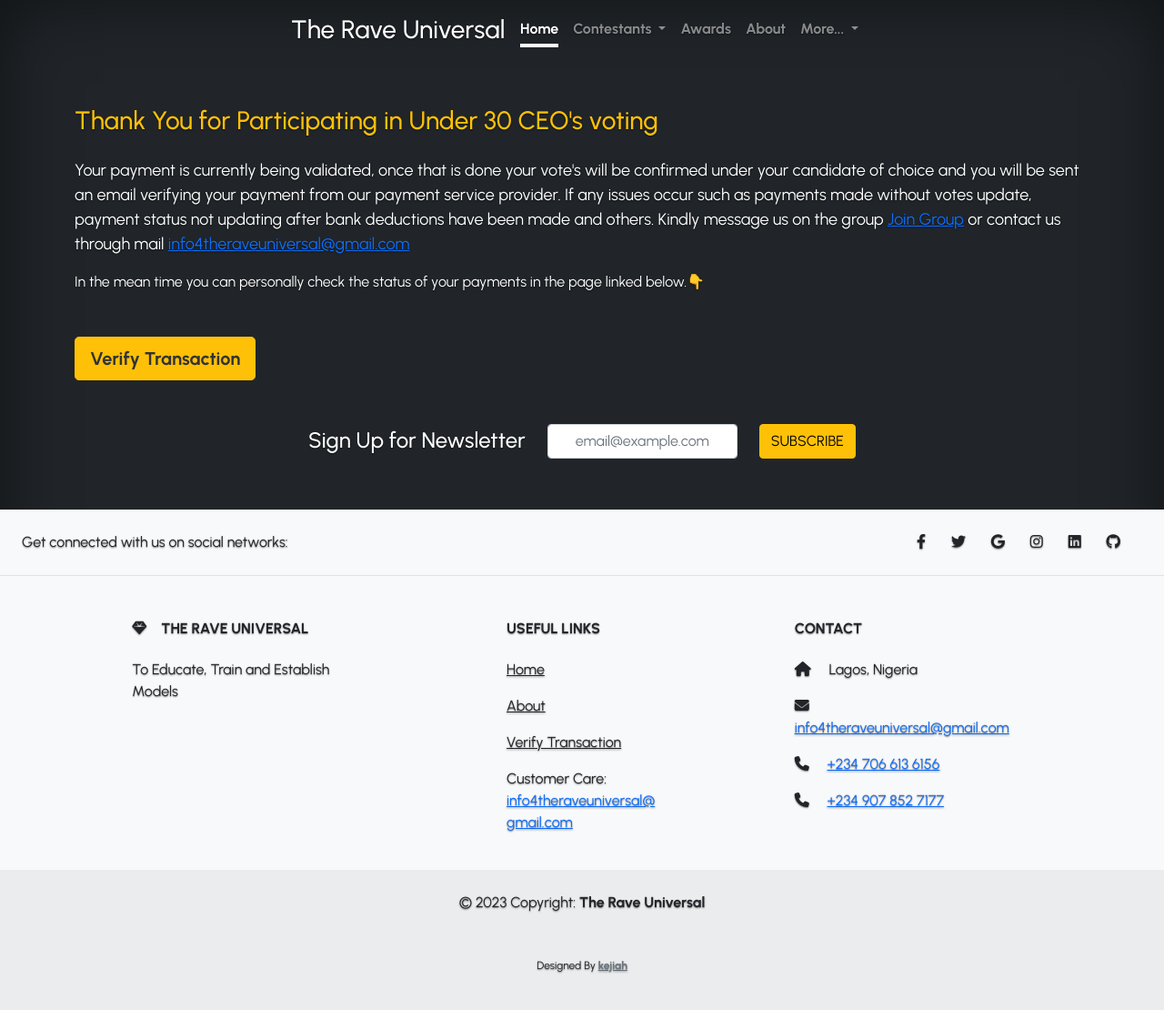
After one commit to kejiahp/django-voting-polls, a Django app: page /vote-pending/ in a window 1280 px wide. The commit adds this page. Shown: the whole page at 91% size. Run offline with Django 4.2, Linux system fonts and the light colour scheme; parts of the project's set-up code (start-up, migrations or seed data) failed here and were passed over; some libraries are stand-ins or nearby versions.

Commit message:
updated: payment-types

```diff
--- a/payments/urls.py
+++ b/payments/urls.py
@@ -5,4 +5,5 @@ urlpatterns = [
     path("paymentPath/", views.payment_home, name="pay-home"),
     path("webhook/", views.payment_webhook, name="webhook"),
     path("webhook2/", views.payment_test, name="webhook-test"),
+    path("vote-pending/", views.vote_pending, name="vote-pending"),
 ]
--- a/payments/views.py
+++ b/payments/views.py
@@ -1,29 +1,25 @@
-import hashlib
 import json
 from django.http import HttpResponse
 from django.views.decorators.csrf import csrf_exempt
-from django.views.decorators.http import require_POST
-import urllib
 from award.models import AwardsContestant
 from . models import AwardVotingWebhookModel, WebhookTestModel
 from django.shortcuts import get_object_or_404, render
-import hmac
-import os
-
-secret1 = os.environ.get('KEJIAHSSECRET')
-
-secret = bytes(secret1, 'utf-8')
 
 
 def payment_home(request):
     return render(request, "paywebhooktest1.html")
 
 
+def vote_pending(request):
+    return render(request, "vote_pending.html")
+
+
 @csrf_exempt
 def payment_test(request, pk=None):
     response = json.loads(request.body)
     if response.get('event') == 'charge.success':
-        vote = WebhookTestModel(ref=response['data']['reference'])
+        vote = WebhookTestModel(
+            ref=response['data']['reference'], payment_type=response['data']['metadata']['order_type'])
         vote.save()
     return HttpResponse(status=200)
 
--- /dev/null
+++ b/templates/vote_pending.html
@@ -0,0 +1,36 @@
+{% extends 'navbar_temp.html' %} {% block content %}
+<div class="container home-page-cont pt-5">
+  <h3 class="text-warning mb-4">
+    Thank You for Participating in Under 30 CEO's voting
+  </h3>
+  <div class="mb-5">
+    <p class="home-page-text">
+      Your payment is currently being validated, once that is done your vote's
+      will be confirmed under your candidate of choice and you will be sent an
+      email verifying your payment from our payment service provider. If any
+      issues occur such as payments made without votes update, payment status
+      not updating after bank deductions have been made and others. Kindly
+      message us on the group
+      <a target="_blank" href="https://chat.whatsapp.com/H9ty9Xj4EjqDxSHnijcc67"
+        >Join Group</a
+      >
+      or contact us through mail
+      <a target="_blank" href="mailto:info4theraveuniversal@gmail.com"
+        >info4theraveuniversal@gmail.com</a
+      >
+    </p>
+
+    <p>
+      In the mean time you can personally check the status of your payments in
+      the page linked below.👇
+    </p>
+    <div class="mt-5">
+      <a
+        href="{% url 'purchase-issues' %}"
+        class="btn btn-lg btn-secondary fw-bold border-warning bg-warning"
+        >Verify Transaction</a
+      >
+    </div>
+  </div>
+</div>
+{% endblock %}
```
Also changed, not shown: award/models.py (+12 -23 lines), contestants/models.py (+10 -19 lines), contestants/views.py (+110 -69 lines), payments/models.py (+10 -0 lines), templates/paywebhooktest1.html (+11 -0 lines), payments/migrations/0002_awardvotingwebhookmodel_type_of_vote_and_more.py (added).
